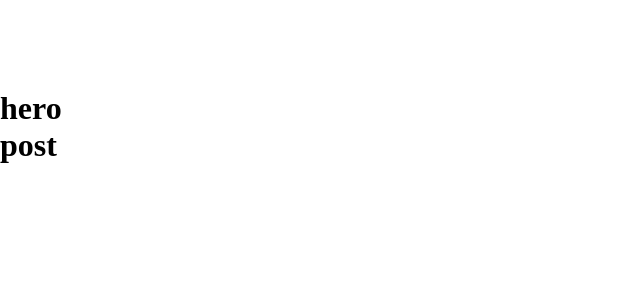
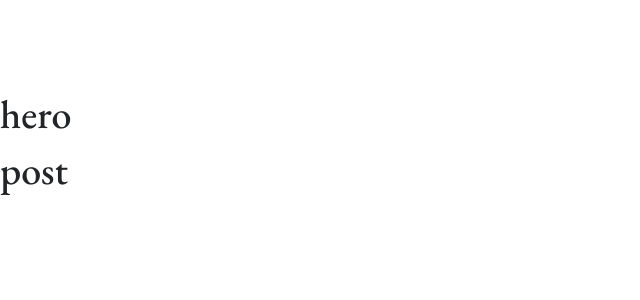
Before and after one commit to duvindunishad/newsapp, a Next.js app: page / in a window 1280 px wide. Shown: the top 300 px of the page, without its empty margins (0-640 px from the left). Built offline with nearby package versions, Linux system fonts and the light colour scheme.

Commit message:
update fonts

```diff
--- a/src/app/layout.tsx
+++ b/src/app/layout.tsx
@@ -1,18 +1,19 @@
+//import icons
+import 'bootstrap-icons/font/bootstrap-icons.css';
+
+//import boostrap
+import 'bootstrap/dist/css/bootstrap.css';
+
+//import aos
+import 'aos/dist/aos.css';
+
 import type { Metadata } from "next";
-import localFont from "next/font/local";
+import {EB_Garamond} from "next/font/google";
+import "./variables.css";
 import "./globals.css";
 
-const geistSans = localFont({
-  src: "./fonts/GeistVF.woff",
-  variable: "--font-geist-sans",
-  weight: "100 900",
-});
-const geistMono = localFont({
-  src: "./fonts/GeistMonoVF.woff",
-  variable: "--font-geist-mono",
-  weight: "100 900",
-});
 
+const ebGermond = EB_Garamond({subsets: ['latin']});
 export const metadata: Metadata = {
   title: "News App",
   description: "Generated by create next app",
@@ -25,7 +26,7 @@ export default function RootLayout({
 }>) {
   return (
     <html lang="en">
-      <body className={`${geistSans.variable} ${geistMono.variable}`}>
+      <body className={ebGermond.className}>
         {children}
       </body>
     </html>
```
Also changed, not shown: src/app/fonts/EBGaramond-Italic.ttf (added), src/app/fonts/EBGaramond.ttf (added).
